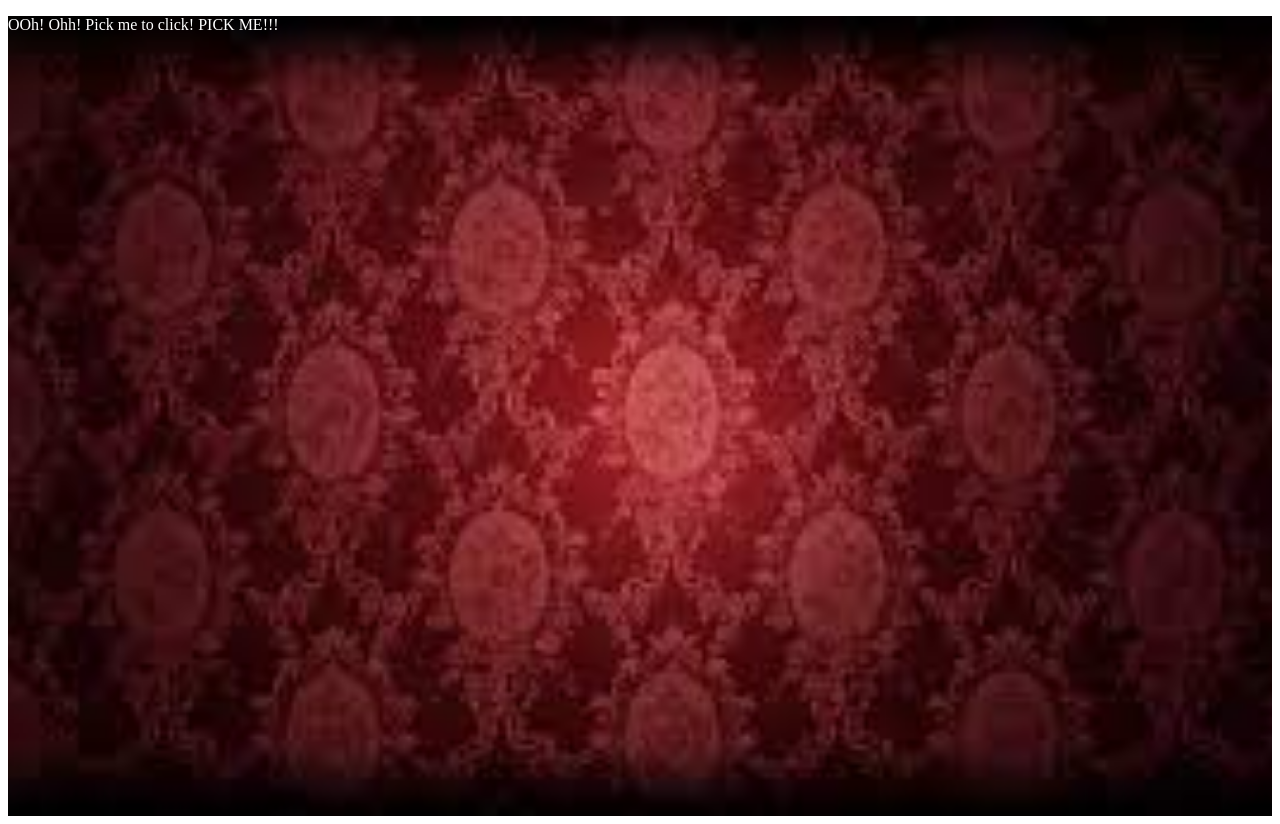
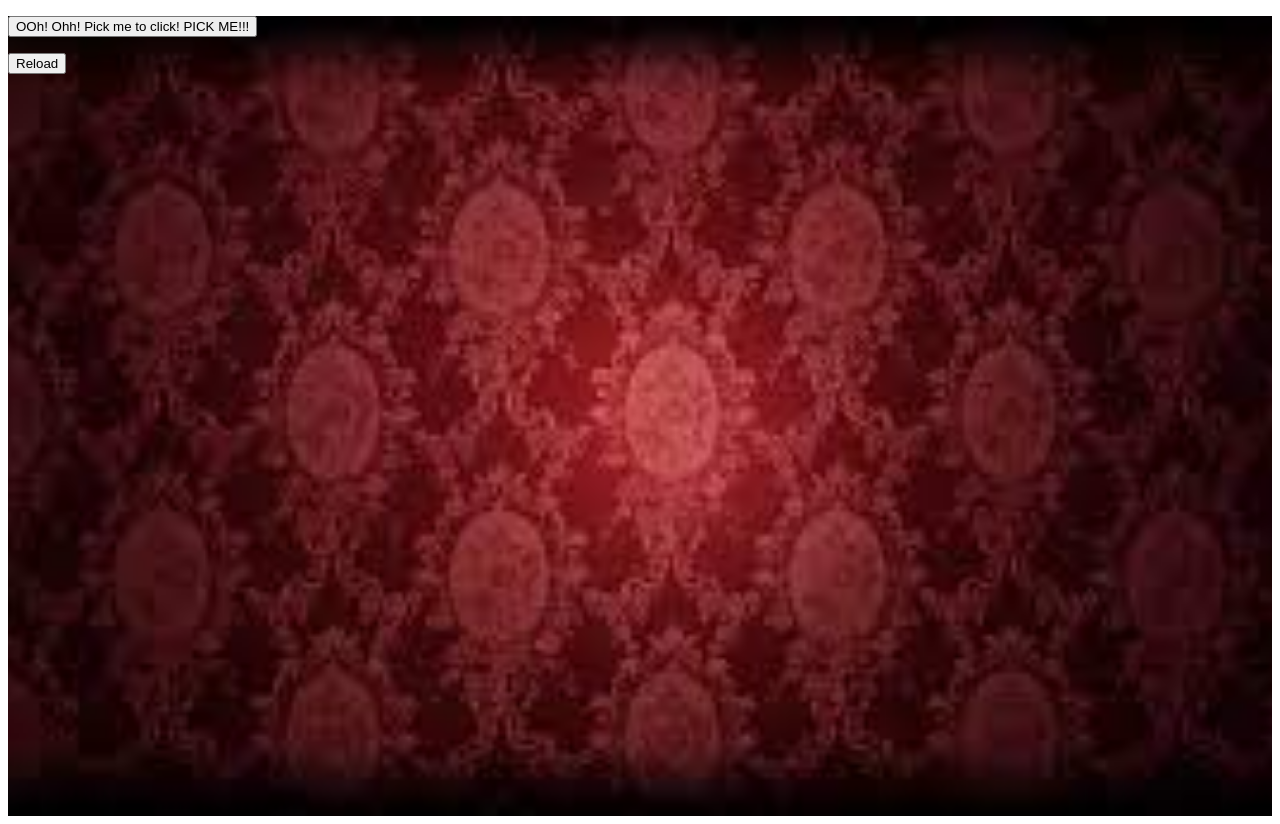
Before and after one commit to 20076846/Twenty, a plain HTML site: page index.html in a window 1280 px wide. Drawn offline with Linux system fonts and the light colour scheme.

Commit message:
Bootows! YAY

```diff
--- a/app.js
+++ b/app.js
@@ -11,6 +11,9 @@ function getCard() {
 
 }
 
+function refreshPage(){
+  window.location.reload();
+}
 
 //Aply this crap later//
 /*let userNum = document.getElementById("inputBox");
--- a/index.html
+++ b/index.html
@@ -10,9 +10,11 @@
 
     <div class="solitaire">
 
-    <p onclick="run()">OOh! Ohh! Pick me to click! PICK ME!!! </p>
+    <p><button onclick="run()">OOh! Ohh! Pick me to click! PICK ME!!!</button></p>
 
     <div id="card">
+
+      <p><button type="submit" onclick="refreshPage()">Reload</button></p>
 
     </div>
 
```
